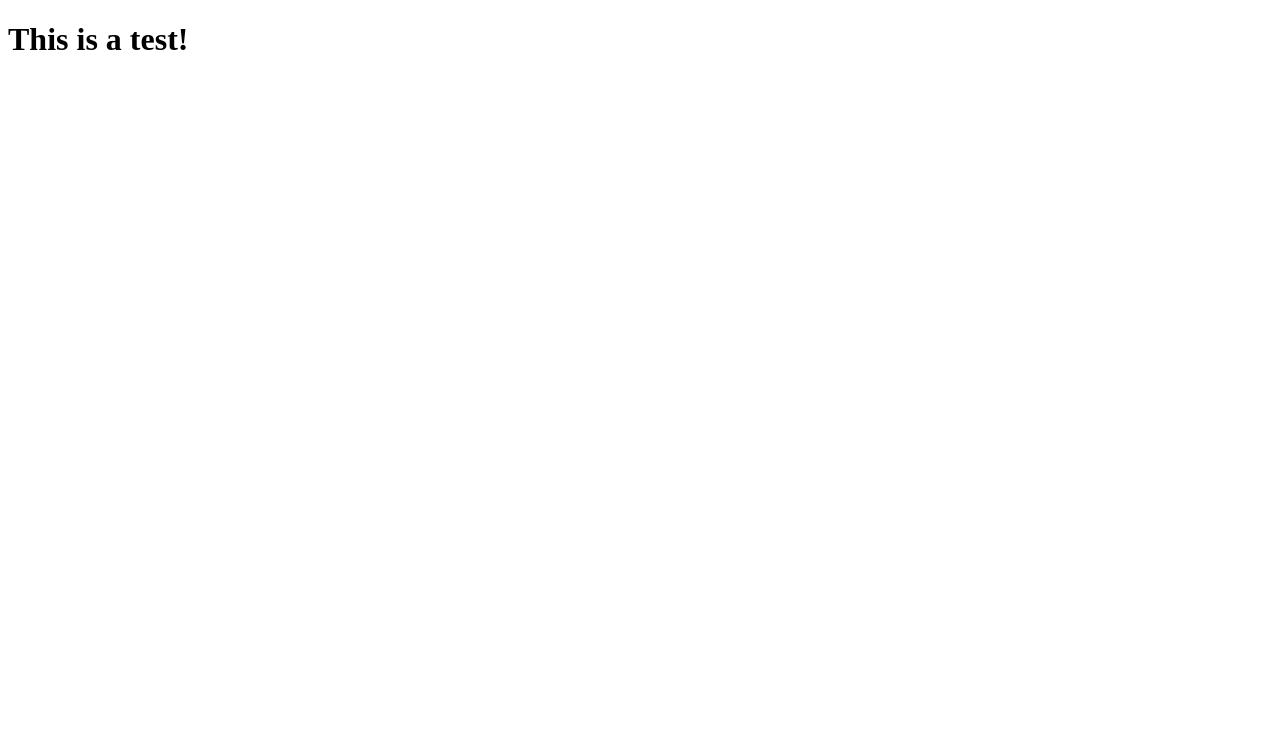
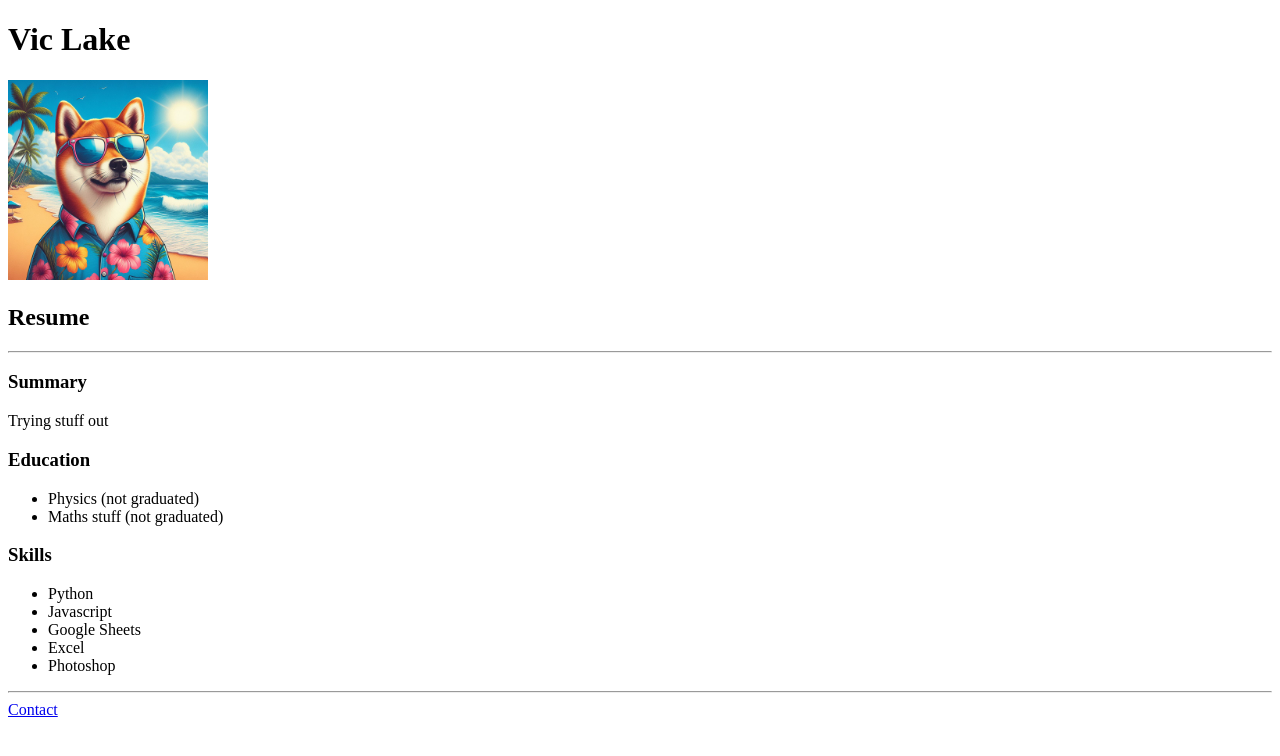
Before and after one commit to VikHBoss/capstone, a plain HTML site: page index.html in a window 1280 px wide. Drawn offline with Linux system fonts and the light colour scheme.

Commit message:
Add files via upload

```diff
--- a/index.html
+++ b/index.html
@@ -3,9 +3,31 @@
 <head>
     <meta charset="UTF-8">
     <meta name="viewport" content="width=device-width, initial-scale=1.0">
-    <title>Index</title>
+    <title>Resume</title>
 </head>
 <body>
-    <h1>This is a test!</h1>
+    <div>
+        <h1>Vic Lake</h1>
+        <img src="\Capstone\images\pp.jpg" alt="profile-pic" width="200px">
+        <h2>Resume</h2>
+        <hr>
+        <h3>Summary</h3>
+        <p>Trying stuff out</p>
+        <h3>Education</h3>
+        <ul>
+            <li>Physics (not graduated)</li>
+            <li>Maths stuff (not graduated)</li>
+        </ul>
+        <h3>Skills</h3>
+        <ul>
+            <li>Python</li>
+            <li>Javascript</li>
+            <li>Google Sheets</li>
+            <li>Excel</li>
+            <li>Photoshop</li>
+        </ul>
+        <hr>
+        <a href="\Capstone\public\contact.html" target="_blank">Contact</a>
+    </div>
 </body>
 </html>
```
Also changed, not shown: public/contact.html (added, +13 -0 lines), images/pp.jpg (added).
